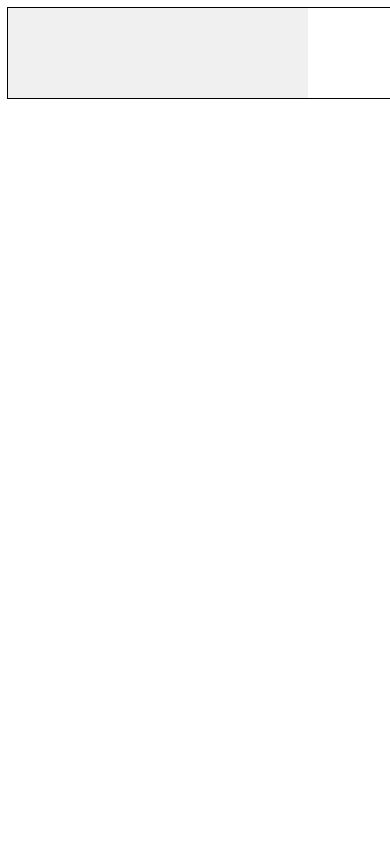
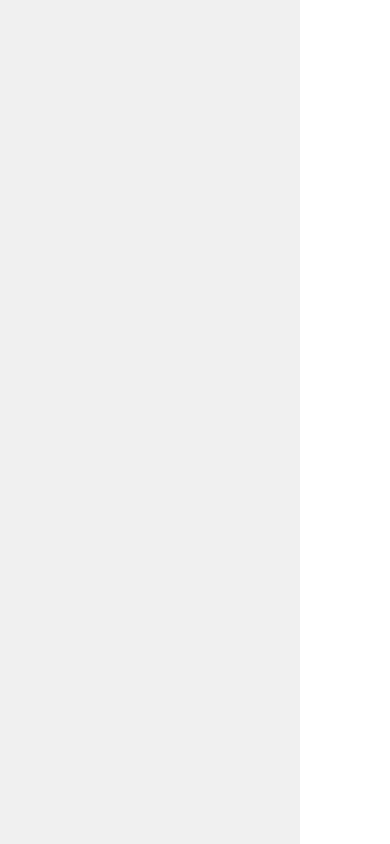
Before and after one commit to mahhov/paint, a website with bundled scripts: page src/index.html in a window 390 px wide. Built offline with nearby package versions, Linux system fonts and the light colour scheme.

Commit message:
responsive sizing with rectangular viewpoint

```diff
--- a/src/Editor.ts
+++ b/src/Editor.ts
@@ -10,7 +10,6 @@ import Storage from './Storage.js';
 
 const PIXELS_SIZE = 3000;
 const PANEL_SIZE = 300;
-let EDITOR_SIZE = Math.min(window.innerWidth - PANEL_SIZE, window.innerHeight);
 
 export default class Editor {
 	private readonly ctx: CanvasRenderingContext2D;
@@ -20,13 +19,13 @@ export default class Editor {
 	private tool = Tool.SELECT;
 	private color = Color.BLACK;
 	private input: Input;
-	private camera: Camera = new Camera(EDITOR_SIZE / PIXELS_SIZE);
+	private camera!: Camera;
+	editorWidth!: number;
+	editorHeight!: number;
+	editorSize!: number;
 
 	constructor(canvas: HTMLCanvasElement, editCreator: EditCreator) {
 		this.editCreator = editCreator;
-
-		canvas.width = EDITOR_SIZE + PANEL_SIZE;
-		canvas.height = EDITOR_SIZE;
 
 		this.ctx = canvas.getContext('2d')!;
 		this.pixels = new Pixels(PIXELS_SIZE, PIXELS_SIZE, this.ctx, Color.WHITE);
@@ -35,7 +34,7 @@ export default class Editor {
 
 		this.input.addBinding(new MouseBinding(MouseButton.MIDDLE, [InputState.DOWN], () => {
 			let delta = this.input.mouseLastPosition.subtract(this.input.mousePosition);
-			this.camera.move(delta.scale(1 / EDITOR_SIZE));
+			this.camera.move(delta.scale(1 / this.editorSize));
 		}));
 		this.input.addBinding(new MouseWheelBinding(false, () => this.camera.zoom(-1, this.mousePositionToCanvasPosition())));
 		this.input.addBinding(new MouseWheelBinding(true, () => this.camera.zoom(1, this.mousePositionToCanvasPosition())));
@@ -159,8 +158,8 @@ export default class Editor {
 				.catch(e => console.warn('Paste failed:', e));
 		});
 
-		// window.addEventListener('resize', () => this.resizeCanvas());
-		// this.resizeCanvas();
+		window.addEventListener('resize', () => this.resizeCanvas());
+		this.resizeCanvas();
 
 		this.loop();
 	}
@@ -186,11 +185,12 @@ export default class Editor {
 	}
 
 	private resizeCanvas() {
-		// todo responsive to window resize
-		// todo allow width and height to differ
-		EDITOR_SIZE = Math.min(window.innerWidth - PANEL_SIZE, window.innerHeight);
-		this.ctx.canvas.width = EDITOR_SIZE + PANEL_SIZE;
-		this.ctx.canvas.height = EDITOR_SIZE;
+		this.editorWidth = Math.floor(window.innerWidth - PANEL_SIZE);
+		this.editorHeight = Math.floor(window.innerHeight);
+		this.editorSize = Math.min(this.editorWidth, this.editorHeight);
+		this.ctx.canvas.width = this.editorWidth + PANEL_SIZE;
+		this.ctx.canvas.height = this.editorHeight;
+		this.camera = new Camera(this.editorSize / PIXELS_SIZE);
 	}
 
 	private async loop() {
@@ -214,7 +214,7 @@ export default class Editor {
 
 	private mousePositionToCanvasPosition(mousePosition = this.input.mousePosition) {
 		// return [0,1) canvas position
-		return mousePosition.subtract(new Point(PANEL_SIZE, 0)).scale(1 / EDITOR_SIZE);
+		return mousePosition.subtract(new Point(PANEL_SIZE, 0)).scale(1 / this.editorSize);
 	}
 
 	private mousePositionToWorldPosition(mousePosition = this.input.mousePosition) {
@@ -292,13 +292,13 @@ export default class Editor {
 		this.editCreator.dirty = DirtyMode.NONE;
 
 		let srcStart = this.camera.canvasToWorld(new Point()).scale(PIXELS_SIZE).round;
-		let srcEnd = this.camera.canvasToWorld(new Point(1)).scale(PIXELS_SIZE).round;
+		let srcEnd = this.camera.canvasToWorld(new Point(this.editorWidth, this.editorHeight).scale(1 / this.editorSize)).scale(PIXELS_SIZE).round;
 		let srcSize = srcEnd.subtract(srcStart);
-		let srcDestCoordinates = [srcStart.x, srcStart.y, srcSize.x, srcSize.y, PANEL_SIZE, 0, EDITOR_SIZE, EDITOR_SIZE] as [number, number, number, number, number, number, number, number];
+		let srcDestCoordinates = [srcStart.x, srcStart.y, srcSize.x, srcSize.y, PANEL_SIZE, 0, this.editorWidth, this.editorHeight] as [number, number, number, number, number, number, number, number];
 
-		this.ctx.imageSmoothingEnabled = srcSize.x > EDITOR_SIZE;
+		this.ctx.imageSmoothingEnabled = srcSize.x > this.editorSize;
 		this.ctx.fillStyle = '#f0f0f0';
-		this.ctx.fillRect(0, 0, PANEL_SIZE + EDITOR_SIZE, EDITOR_SIZE);
+		this.ctx.fillRect(0, 0, PANEL_SIZE + this.editorWidth, this.editorHeight);
 		this.ctx.drawImage(await this.pixels.getImage(), ...srcDestCoordinates);
 		this.ctx.drawImage(await this.pendingPixels.getImage(), ...srcDestCoordinates);
 	}
--- a/src/index.html
+++ b/src/index.html
@@ -1,4 +1,9 @@
 <style>
+	body {
+		margin: 0;
+		overflow: hidden;
+	}
+
 	canvas {
 		outline: 1px solid black;
 	}
```
